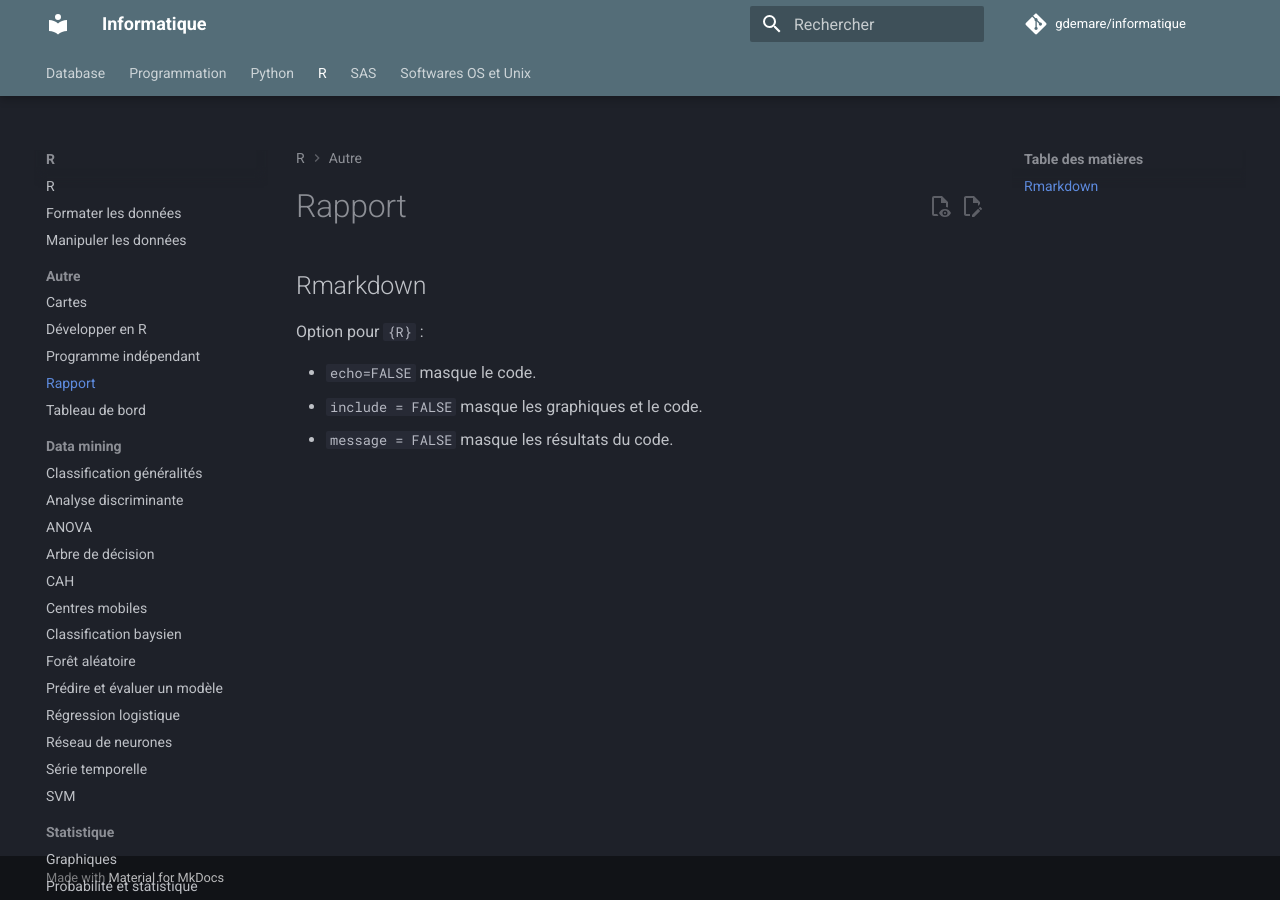
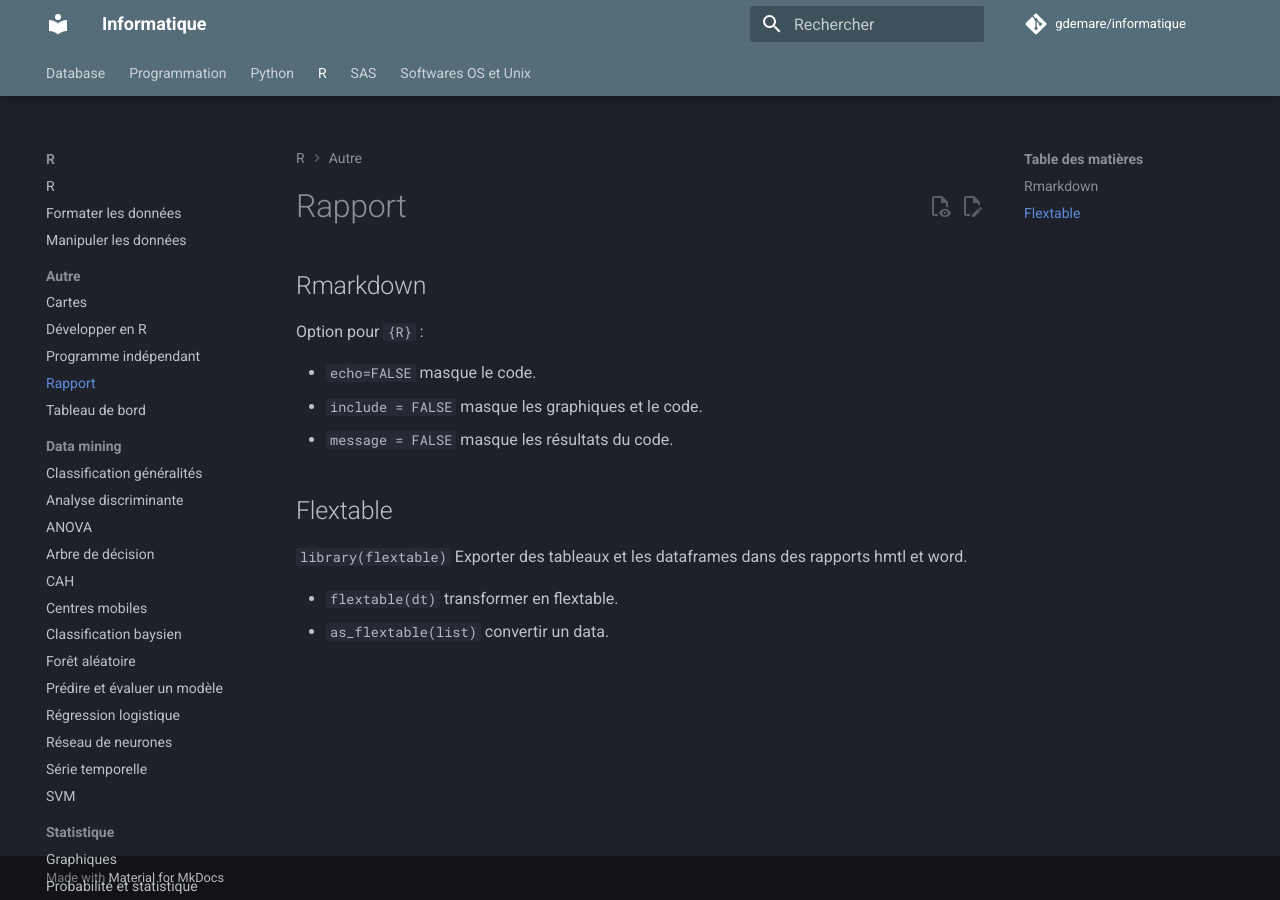
Before and after one commit to gdemare/Informatique, an MkDocs documentation site: the page built from docs/r/rapport_r.md, in a window 1280 px wide. Built offline with MkDocs 1.6.1 and Material for MkDocs 9.7.7, drawn with Linux system fonts in a browser that asks for light colours; comment, search, counter and statistics services are not loaded.

Commit message:
Update rapport_r.md

```diff
--- a/docs/r/rapport_r.md
+++ b/docs/r/rapport_r.md
@@ -5,3 +5,10 @@ Option pour `{R}` :
 * `echo=FALSE` masque le code.
 * `include = FALSE` masque les graphiques et le code.
 * `message = FALSE` masque les résultats du code.
+
+## Flextable
+
+`library(flextable)` Exporter des tableaux et les dataframes dans des rapports hmtl et word.
+
+* `flextable(dt)` transformer en flextable.
+* `as_flextable(list)` convertir un data.
```
